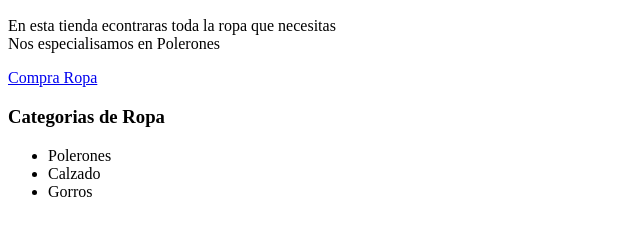
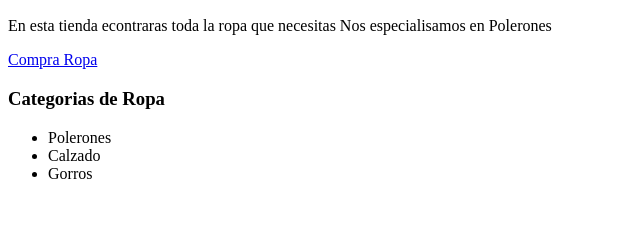
Before and after one commit to LucasA75/CursoFrontEnd-Aiep, a plain HTML site: page Actividad2.1/index.html in a window 1280 px wide. Shown: the part 367-602 px from the top of the page, without its empty margins (0-640 px from the left). Drawn offline with Linux system fonts and the light colour scheme.

Commit message:
Sacar etiqueta BR

```diff
--- a/Actividad2.1/index.html
+++ b/Actividad2.1/index.html
@@ -13,7 +13,7 @@
     <main>
         <img src="https://www.markup.cl/374-thickbox_default/poleron-canguro-rds-9550.jpg"
         alt="Imagen de un Poleron" style="width: 30%;">
-        <p>En esta tienda econtraras toda la ropa que necesitas<br/>
+        <p>En esta tienda econtraras toda la ropa que necesitas
         Nos especialisamos en Polerones
         </p>
         <a href="https://www.paris.cl/">Compra Ropa</a>
```
